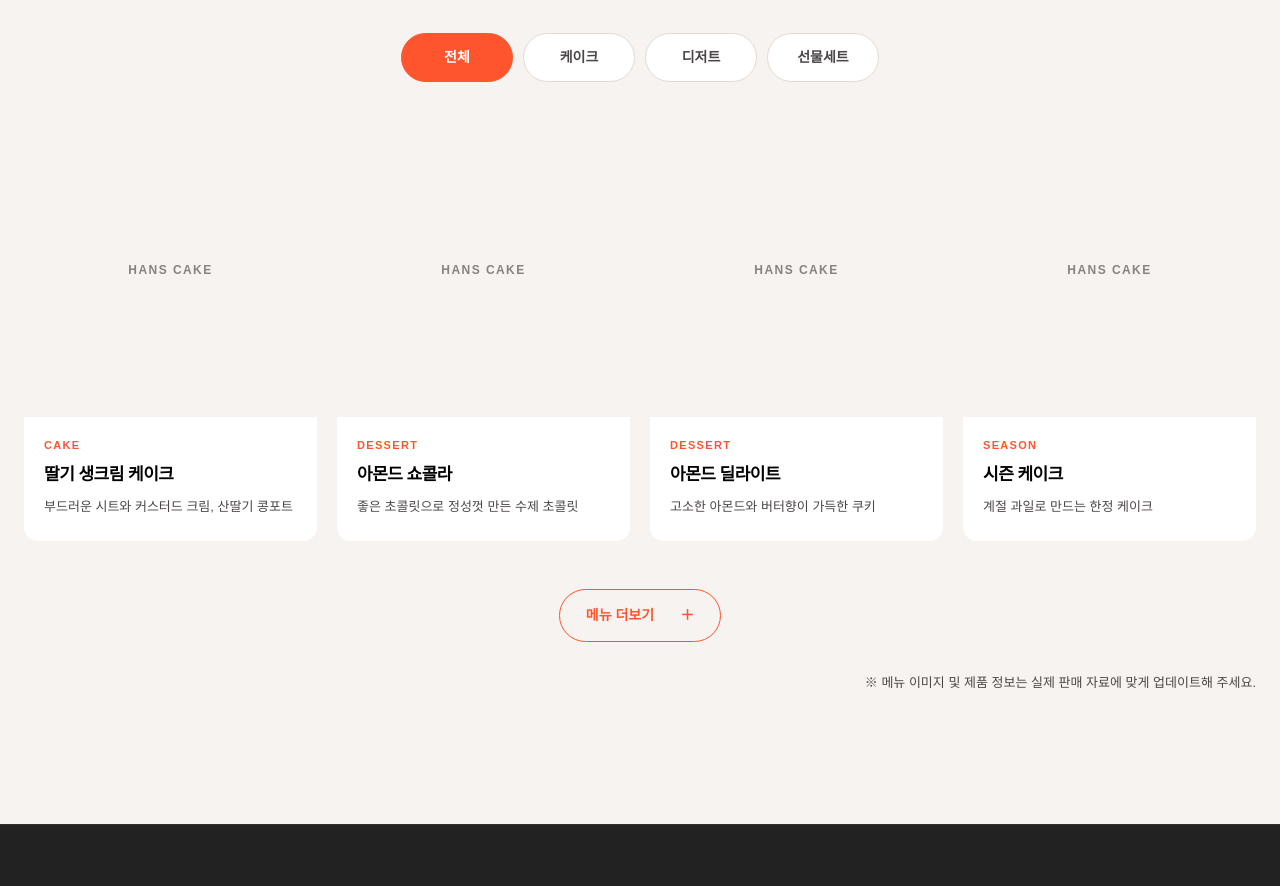
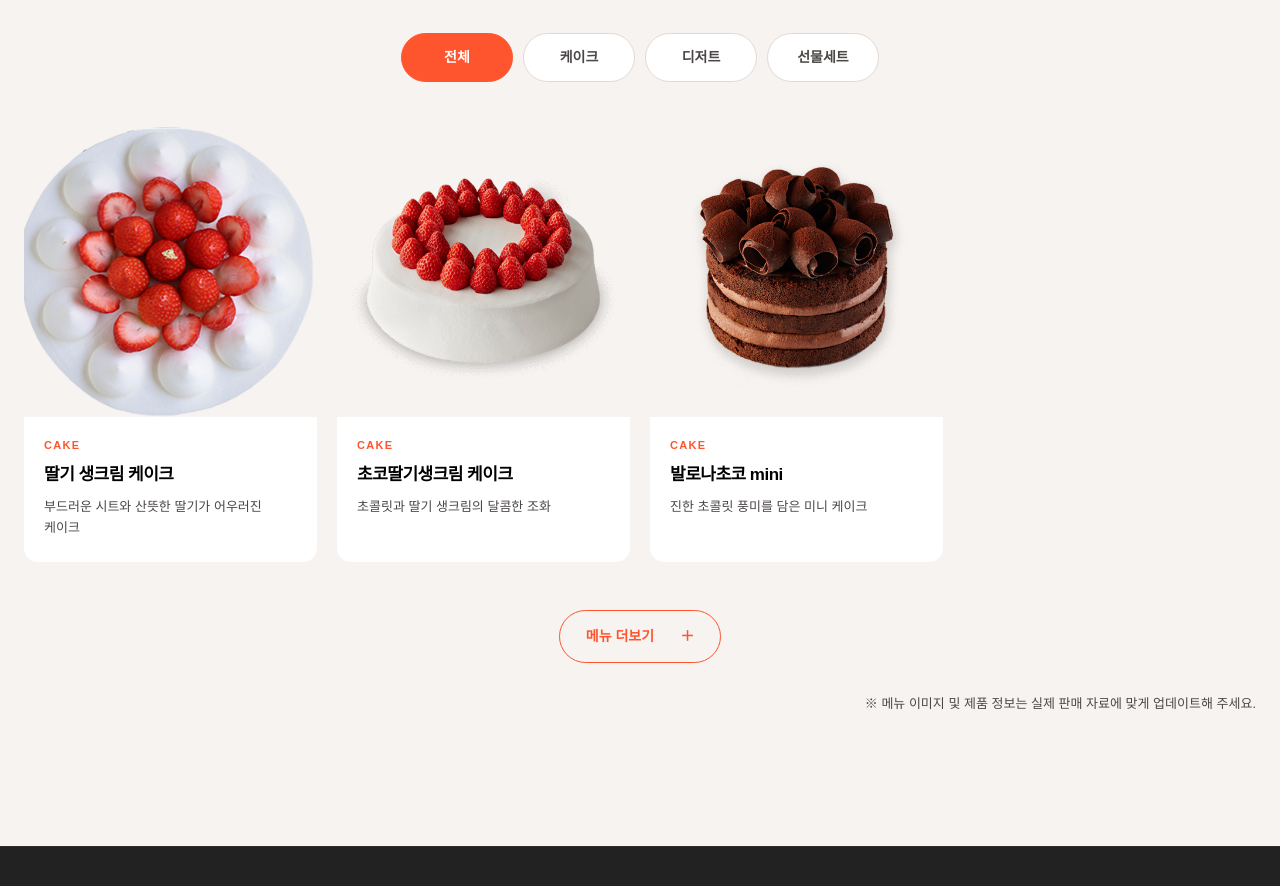
Before and after one commit to kjm080917-max/first_class, a plain HTML site: page hans/menu.html in a window 1280 px wide. Shown: the part 2020-2906 px from the top of the page. Drawn offline with Linux system fonts and the light colour scheme; a web font is replaced by a local one.

Commit message:
Refresh all menu product cards with uploaded images

```diff
--- a/hans/menu.html
+++ b/hans/menu.html
@@ -82,16 +82,14 @@
           <button type="button" data-filter="gift" aria-pressed="false">선물세트</button>
         </div>
         <ul class="menu-product-grid">
-          <li class="menu-product" data-category="cake"><a href="menu-detail.html?item=strawberry"><div class="menu-thumb"><img src="img/menu/strawberry.png" alt="딸기 생크림 케이크" onerror="this.remove()"></div><div class="menu-card-copy"><p>CAKE</p><h3>딸기 생크림 케이크</h3><span>부드러운 시트와 커스터드 크림, 산딸기 콩포트</span></div></a></li>
-          <li class="menu-product" data-category="dessert"><a href="menu-detail.html?item=almond-chocolate"><div class="menu-thumb"><img src="img/menu/almond-chocolate.png" alt="아몬드 쇼콜라" onerror="this.remove()"></div><div class="menu-card-copy"><p>DESSERT</p><h3>아몬드 쇼콜라</h3><span>좋은 초콜릿으로 정성껏 만든 수제 초콜릿</span></div></a></li>
-          <li class="menu-product" data-category="dessert"><a href="menu-detail.html?item=almond-delight"><div class="menu-thumb"><img src="img/menu/almond-delight.png" alt="아몬드 딜라이트" onerror="this.remove()"></div><div class="menu-card-copy"><p>DESSERT</p><h3>아몬드 딜라이트</h3><span>고소한 아몬드와 버터향이 가득한 쿠키</span></div></a></li>
-          <li class="menu-product" data-category="cake"><a href="menu-detail.html?item=season-cake"><div class="menu-thumb"><img src="img/menu/season-cake.png" alt="시즌 케이크" onerror="this.remove()"></div><div class="menu-card-copy"><p>SEASON</p><h3>시즌 케이크</h3><span>계절 과일로 만드는 한정 케이크</span></div></a></li>
+          <li class="menu-product" data-category="cake"><a href="menu-detail.html?item=strawberry"><div class="menu-thumb"><img src="img/Strawberrycake.png" alt="딸기 생크림 케이크"></div><div class="menu-card-copy"><p>CAKE</p><h3>딸기 생크림 케이크</h3><span>부드러운 시트와 산뜻한 딸기가 어우러진 케이크</span></div></a></li>
+          <li class="menu-product" data-category="cake"><a href="menu-detail.html?item=choco-strawberry"><div class="menu-thumb"><img src="img/cake02.png" alt="초코딸기생크림 케이크"></div><div class="menu-card-copy"><p>CAKE</p><h3>초코딸기생크림 케이크</h3><span>초콜릿과 딸기 생크림의 달콤한 조화</span></div></a></li>
+          <li class="menu-product" data-category="cake"><a href="menu-detail.html?item=valrhona-mini"><div class="menu-thumb"><img src="img/cake03.png" alt="발로나초코 mini"></div><div class="menu-card-copy"><p>CAKE</p><h3>발로나초코 mini</h3><span>진한 초콜릿 풍미를 담은 미니 케이크</span></div></a></li>
         </ul>
         <ul class="menu-product-grid menu-more-items" id="menu-more-items" hidden>
-          <li class="menu-product" data-category="cake"><a href="menu-detail.html?item=cake-menu"><div class="menu-thumb"><img src="img/menu/cake-menu.png" alt="케이크 메뉴" onerror="this.remove()"></div><div class="menu-card-copy"><p>CAKE</p><h3>케이크 메뉴</h3><span>한스의 다양한 케이크 메뉴</span></div></a></li>
-          <li class="menu-product" data-category="dessert"><a href="menu-detail.html?item=dessert-menu"><div class="menu-thumb"><img src="img/menu/dessert-menu.png" alt="디저트 메뉴" onerror="this.remove()"></div><div class="menu-card-copy"><p>DESSERT</p><h3>디저트 메뉴</h3><span>커피와 함께 즐기기 좋은 디저트</span></div></a></li>
-          <li class="menu-product" data-category="gift"><a href="menu-detail.html?item=gift-set"><div class="menu-thumb"><img src="img/menu/gift-set.png" alt="선물세트" onerror="this.remove()"></div><div class="menu-card-copy"><p>GIFT</p><h3>선물세트</h3><span>소중한 사람에게 전하는 달콤한 선물</span></div></a></li>
-          <li class="menu-product" data-category="gift"><a href="menu-detail.html?item=gift-cookie"><div class="menu-thumb"><img src="img/menu/gift-cookie.png" alt="쿠키 선물세트" onerror="this.remove()"></div><div class="menu-card-copy"><p>GIFT</p><h3>쿠키 선물세트</h3><span>정성을 담아 준비한 쿠키 선물</span></div></a></li>
+          <li class="menu-product" data-category="cake"><a href="menu-detail.html?item=carrot-cake"><div class="menu-thumb"><img src="img/cake04.png" alt="당근케이크"></div><div class="menu-card-copy"><p>CAKE</p><h3>당근케이크</h3><span>당근의 은은한 풍미를 살린 케이크</span></div></a></li>
+          <li class="menu-product" data-category="dessert"><a href="menu-detail.html?item=almond-chocolate"><div class="menu-thumb"><img src="img/chocolate.png" alt="아몬드 쇼콜라"></div><div class="menu-card-copy"><p>CHOCOLATE</p><h3>아몬드 쇼콜라</h3><span>초콜릿 카테고리의 달콤한 디저트</span></div></a></li>
+          <li class="menu-product" data-category="dessert"><a href="menu-detail.html?item=almond-delight"><div class="menu-thumb"><img src="img/cookies.png" alt="아몬드 딜라이트"></div><div class="menu-card-copy"><p>COOKIES</p><h3>아몬드 딜라이트</h3><span>고소한 풍미를 살린 쿠키 디저트</span></div></a></li>
         </ul>
         <div class="menu-more-wrap"><button type="button" id="menu-more-button" aria-expanded="false" aria-controls="menu-more-items">메뉴 더보기 <span aria-hidden="true">＋</span></button></div>
         <p class="menu-notice">※ 메뉴 이미지 및 제품 정보는 실제 판매 자료에 맞게 업데이트해 주세요.</p>
```
